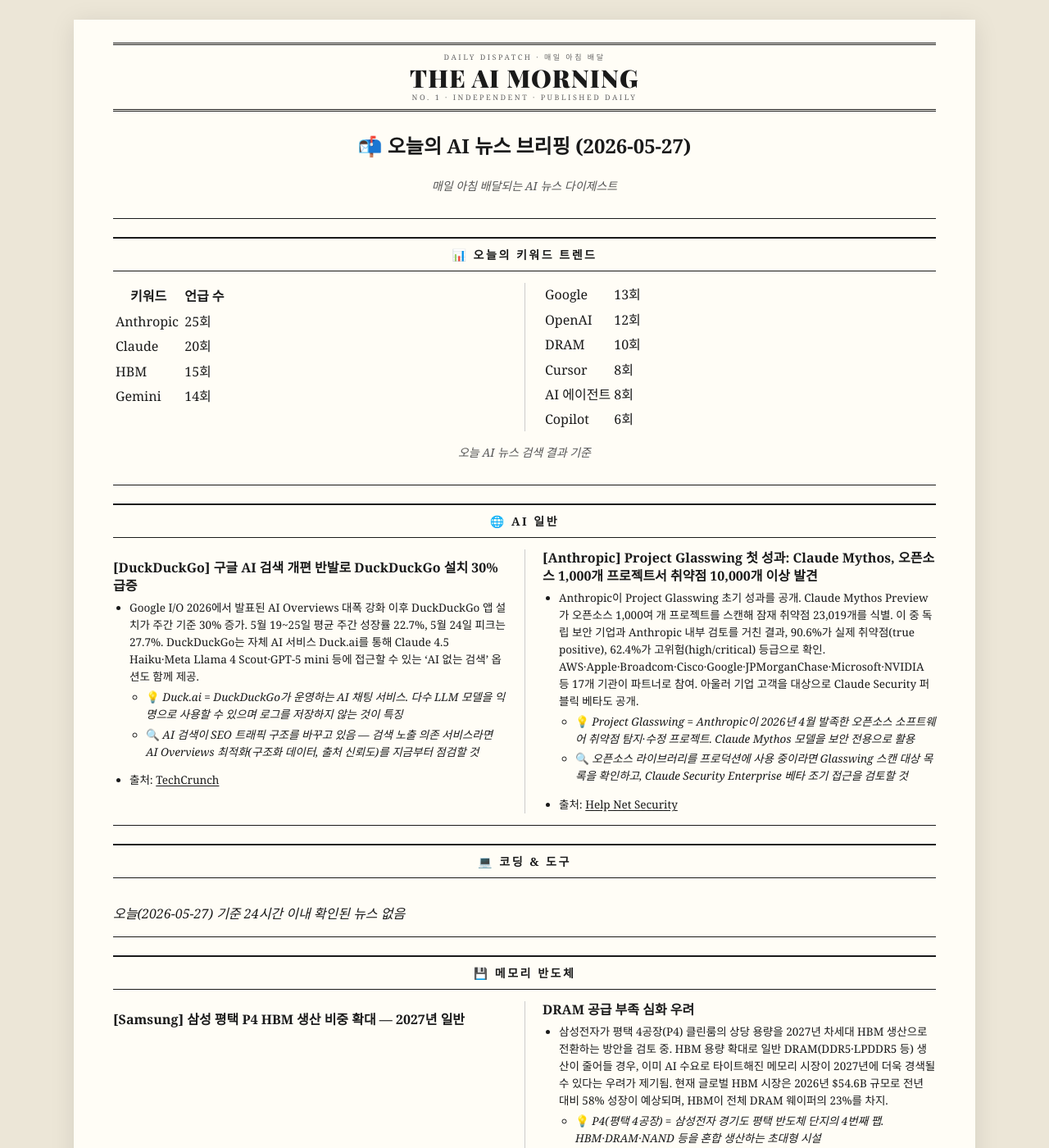
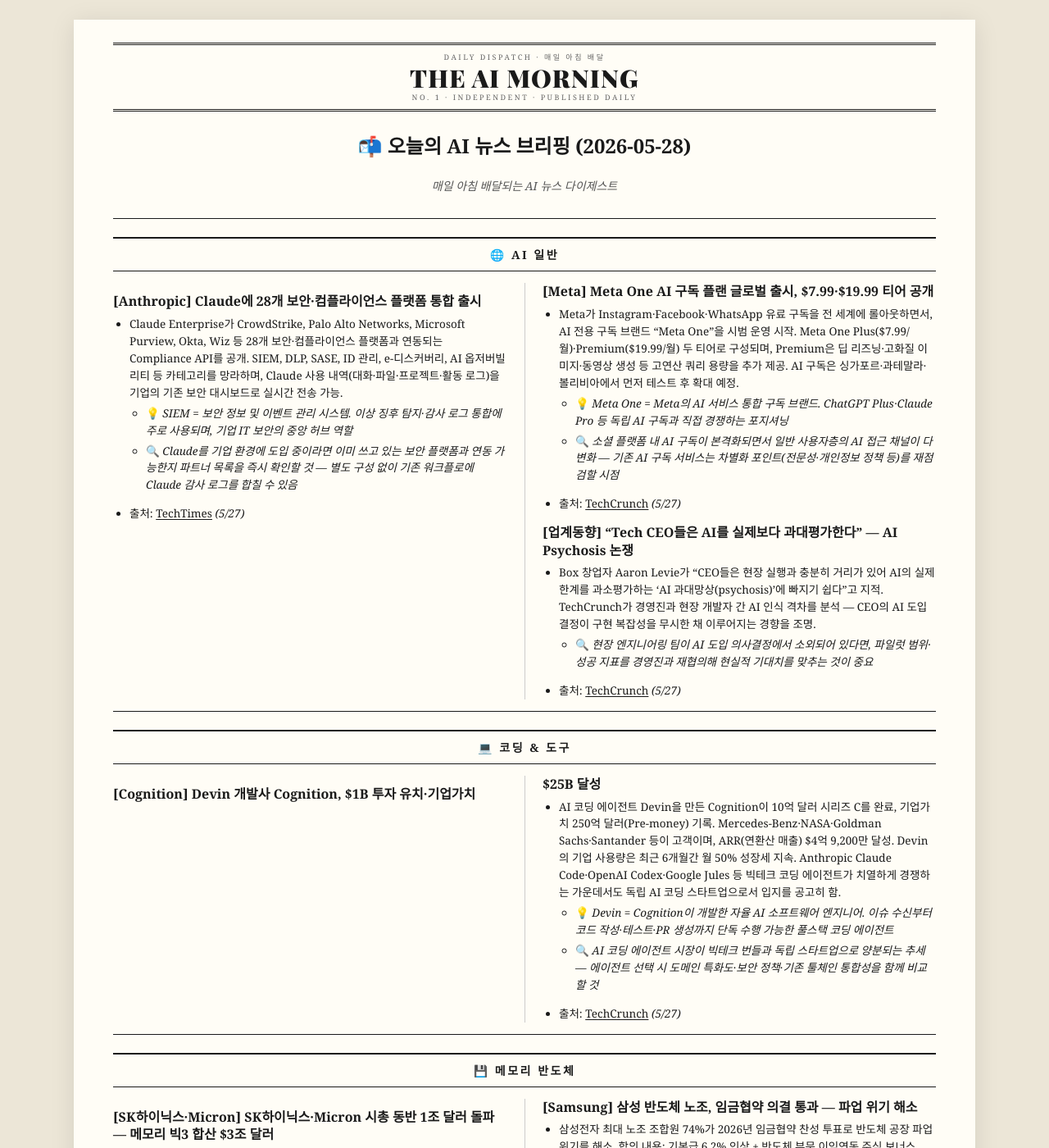
Before and after one commit to kimjans/daily-news, a Jekyll site: the page built from index.md, in a window 1280 px wide and 1400 px high. Shown: the whole window at 82% size. Built offline with Jekyll 4.4.1, drawn with Linux system fonts in a browser that asks for light colours; some of the changed text lies outside the part shown.

Commit message:
daily news: 2026-05-28

```diff
--- a/index.md
+++ b/index.md
@@ -3,57 +3,51 @@ layout: default
 title: The AI Morning
 ---
 
-# 📬 오늘의 AI 뉴스 브리핑 (2026-05-27)
+# 📬 오늘의 AI 뉴스 브리핑 (2026-05-28)
 
 > 매일 아침 배달되는 AI 뉴스 다이제스트
 
 ---
 
-## 📊 오늘의 키워드 트렌드
-
-| 키워드 | 언급 수 |
-|--------|--------|
-| Anthropic | 25회 |
-| Claude | 20회 |
-| HBM | 15회 |
-| Gemini | 14회 |
-| Google | 13회 |
-| OpenAI | 12회 |
-| DRAM | 10회 |
-| Cursor | 8회 |
-| AI 에이전트 | 8회 |
-| Copilot | 6회 |
-
-> 오늘 AI 뉴스 검색 결과 기준
-
----
-
 ## 🌐 AI 일반
 
-### **[DuckDuckGo]** 구글 AI 검색 개편 반발로 DuckDuckGo 설치 30% 급증
-- Google I/O 2026에서 발표된 AI Overviews 대폭 강화 이후 DuckDuckGo 앱 설치가 주간 기준 30% 증가. 5월 19~25일 평균 주간 성장률 22.7%, 5월 24일 피크는 27.7%. DuckDuckGo는 자체 AI 서비스 Duck.ai를 통해 Claude 4.5 Haiku·Meta Llama 4 Scout·GPT-5 mini 등에 접근할 수 있는 'AI 없는 검색' 옵션도 함께 제공.
-  - 💡 *Duck.ai = DuckDuckGo가 운영하는 AI 채팅 서비스. 다수 LLM 모델을 익명으로 사용할 수 있으며 로그를 저장하지 않는 것이 특징*
-  - 🔍 *AI 검색이 SEO 트래픽 구조를 바꾸고 있음 — 검색 노출 의존 서비스라면 AI Overviews 최적화(구조화 데이터, 출처 신뢰도)를 지금부터 점검할 것*
-- 출처: [TechCrunch](https://techcrunch.com/2026/05/26/duckduckgo-installs-are-up-30-as-users-reject-being-force-fed-googles-ai-search/)
+### **[Anthropic]** Claude에 28개 보안·컴플라이언스 플랫폼 통합 출시
+- Claude Enterprise가 CrowdStrike, Palo Alto Networks, Microsoft Purview, Okta, Wiz 등 28개 보안·컴플라이언스 플랫폼과 연동되는 Compliance API를 공개. SIEM, DLP, SASE, ID 관리, e-디스커버리, AI 옵저버빌리티 등 카테고리를 망라하며, Claude 사용 내역(대화·파일·프로젝트·활동 로그)을 기업의 기존 보안 대시보드로 실시간 전송 가능.
+  - 💡 *SIEM = 보안 정보 및 이벤트 관리 시스템. 이상 징후 탐지·감사 로그 통합에 주로 사용되며, 기업 IT 보안의 중앙 허브 역할*
+  - 🔍 *Claude를 기업 환경에 도입 중이라면 이미 쓰고 있는 보안 플랫폼과 연동 가능한지 파트너 목록을 즉시 확인할 것 — 별도 구성 없이 기존 워크플로에 Claude 감사 로그를 합칠 수 있음*
+- 출처: [TechTimes](https://www.techtimes.com/articles/317272/20260527/claude-enterprise-security-integrations-28-vendors-now-route-ai-activity-existing-siem-dlp-tools.htm) *(5/27)*
 
-### **[Anthropic]** Project Glasswing 첫 성과: Claude Mythos, 오픈소스 1,000개 프로젝트서 취약점 10,000개 이상 발견
-- Anthropic이 Project Glasswing 초기 성과를 공개. Claude Mythos Preview가 오픈소스 1,000여 개 프로젝트를 스캔해 잠재 취약점 23,019개를 식별. 이 중 독립 보안 기업과 Anthropic 내부 검토를 거친 결과, 90.6%가 실제 취약점(true positive), 62.4%가 고위험(high/critical) 등급으로 확인. AWS·Apple·Broadcom·Cisco·Google·JPMorganChase·Microsoft·NVIDIA 등 17개 기관이 파트너로 참여. 아울러 기업 고객을 대상으로 Claude Security 퍼블릭 베타도 공개.
-  - 💡 *Project Glasswing = Anthropic이 2026년 4월 발족한 오픈소스 소프트웨어 취약점 탐지·수정 프로젝트. Claude Mythos 모델을 보안 전용으로 활용*
-  - 🔍 *오픈소스 라이브러리를 프로덕션에 사용 중이라면 Glasswing 스캔 대상 목록을 확인하고, Claude Security Enterprise 베타 조기 접근을 검토할 것*
-- 출처: [Help Net Security](https://www.helpnetsecurity.com/2026/05/26/anthropic-project-glasswing-update/)
+### **[Meta]** Meta One AI 구독 플랜 글로벌 출시, $7.99·$19.99 티어 공개
+- Meta가 Instagram·Facebook·WhatsApp 유료 구독을 전 세계에 롤아웃하면서, AI 전용 구독 브랜드 "Meta One"을 시범 운영 시작. Meta One Plus($7.99/월)·Premium($19.99/월) 두 티어로 구성되며, Premium은 딥 리즈닝·고화질 이미지·동영상 생성 등 고연산 쿼리 용량을 추가 제공. AI 구독은 싱가포르·과테말라·볼리비아에서 먼저 테스트 후 확대 예정.
+  - 💡 *Meta One = Meta의 AI 서비스 통합 구독 브랜드. ChatGPT Plus·Claude Pro 등 독립 AI 구독과 직접 경쟁하는 포지셔닝*
+  - 🔍 *소셜 플랫폼 내 AI 구독이 본격화되면서 일반 사용자층의 AI 접근 채널이 다변화 — 기존 AI 구독 서비스는 차별화 포인트(전문성·개인정보 정책 등)를 재점검할 시점*
+- 출처: [TechCrunch](https://techcrunch.com/2026/05/27/meta-officially-launches-instagram-facebook-and-whatsapp-subscriptions-with-more-to-come-including-ai-plans/) *(5/27)*
+
+### **[업계동향]** "Tech CEO들은 AI를 실제보다 과대평가한다" — AI Psychosis 논쟁
+- Box 창업자 Aaron Levie가 "CEO들은 현장 실행과 충분히 거리가 있어 AI의 실제 한계를 과소평가하는 'AI 과대망상(psychosis)'에 빠지기 쉽다"고 지적. TechCrunch가 경영진과 현장 개발자 간 AI 인식 격차를 분석 — CEO의 AI 도입 결정이 구현 복잡성을 무시한 채 이루어지는 경향을 조명.
+  - 🔍 *현장 엔지니어링 팀이 AI 도입 의사결정에서 소외되어 있다면, 파일럿 범위·성공 지표를 경영진과 재협의해 현실적 기대치를 맞추는 것이 중요*
+- 출처: [TechCrunch](https://techcrunch.com/2026/05/27/tech-ceos-are-apparently-suffering-from-ai-psychosis/) *(5/27)*
 
 ---
 
 ## 💻 코딩 & 도구
 
-*오늘(2026-05-27) 기준 24시간 이내 확인된 뉴스 없음*
+### **[Cognition]** Devin 개발사 Cognition, $1B 투자 유치·기업가치 $25B 달성
+- AI 코딩 에이전트 Devin을 만든 Cognition이 10억 달러 시리즈 C를 완료, 기업가치 250억 달러(Pre-money) 기록. Mercedes-Benz·NASA·Goldman Sachs·Santander 등이 고객이며, ARR(연환산 매출) $4억 9,200만 달성. Devin의 기업 사용량은 최근 6개월간 월 50% 성장세 지속. Anthropic Claude Code·OpenAI Codex·Google Jules 등 빅테크 코딩 에이전트가 치열하게 경쟁하는 가운데서도 독립 AI 코딩 스타트업으로서 입지를 공고히 함.
+  - 💡 *Devin = Cognition이 개발한 자율 AI 소프트웨어 엔지니어. 이슈 수신부터 코드 작성·테스트·PR 생성까지 단독 수행 가능한 풀스택 코딩 에이전트*
+  - 🔍 *AI 코딩 에이전트 시장이 빅테크 번들과 독립 스타트업으로 양분되는 추세 — 에이전트 선택 시 도메인 특화도·보안 정책·기존 툴체인 통합성을 함께 비교할 것*
+- 출처: [TechCrunch](https://techcrunch.com/2026/05/27/ai-coding-startup-cognition-raises-1b-at-25b-pre-money-valuation/) *(5/27)*
 
 ---
 
 ## 💾 메모리 반도체
 
-### **[Samsung]** 삼성 평택 P4 HBM 생산 비중 확대 — 2027년 일반 DRAM 공급 부족 심화 우려
-- 삼성전자가 평택 4공장(P4) 클린룸의 상당 용량을 2027년 차세대 HBM 생산으로 전환하는 방안을 검토 중. HBM 용량 확대로 일반 DRAM(DDR5·LPDDR5 등) 생산이 줄어들 경우, 이미 AI 수요로 타이트해진 메모리 시장이 2027년에 더욱 경색될 수 있다는 우려가 제기됨. 현재 글로벌 HBM 시장은 2026년 $54.6B 규모로 전년 대비 58% 성장이 예상되며, HBM이 전체 DRAM 웨이퍼의 23%를 차지.
-  - 💡 *P4(평택 4공장) = 삼성전자 경기도 평택 반도체 단지의 4번째 팹. HBM·DRAM·NAND 등을 혼합 생산하는 초대형 시설*
-  - 🔍 *HBM 쏠림으로 일반 DRAM 가격의 추가 상승 가능 — 서버·PC 메모리 조달 계획이 있다면 2027년 물량을 연내 선계약하는 것이 비용 측면에서 유리할 수 있음*
-- 출처: [Digitimes](https://www.digitimes.com/news/a20260526VL205/samsung-hbm-dram-2027-capacity.html)
+### **[SK하이닉스·Micron]** SK하이닉스·Micron 시총 동반 1조 달러 돌파 — 메모리 빅3 합산 $3조 달러
+- SK하이닉스 주가가 5월 27일 최대 11% 급등하며 시총 1조 달러를 돌파, 삼성전자(5월 초)·Micron에 이어 메모리 빅3 모두 조 단위 클럽 진입. SK하이닉스 주가는 2026년 연초 대비 250% 상승. 2026년 전체 HBM 생산량은 이미 완판 상태이며, SK하이닉스가 NVIDIA Rubin 플랫폼의 HBM4를 약 70% 공급할 것으로 추산.
+  - 🔍 *메모리 빅3 합산 시총 $3조 달러는 AI 인프라 투자가 반도체 밸류에이션을 구조적으로 재편했음을 보여줌 — HBM 완판 기조가 지속되므로 서버 메모리 조달 계획을 조기에 확정하는 것이 비용 절감에 유리*
+- 출처: [Bloomberg](https://www.bloomberg.com/news/articles/2026-05-27/sk-hynix-joins-1-trillion-club-on-ai-memory-chip-dominance) *(5/27)*
+
+### **[Samsung]** 삼성 반도체 노조, 임금협약 의결 통과 — 파업 위기 해소
+- 삼성전자 최대 노조 조합원 74%가 2026년 임금협약 찬성 투표로 반도체 공장 파업 위기를 해소. 합의 내용: 기본급 6.2% 인상 + 반도체 부문 이익연동 주식 보너스 10.5%. Bloomberg 추산 기준 총 보너스 풀 약 40조 원(약 266억 달러)규모. 파업 발생 시 HBM·DRAM 글로벌 공급망 차질 우려가 일단 제거됨.
+  - 🔍 *단기 메모리 공급 불안 요인 해소 — 다만 고임금 부담이 삼성 원가 구조에 영향을 줄 수 있어 하반기 DRAM·HBM 가격 협상에서 삼성의 강경 기조를 주시할 것*
+- 출처: [Bloomberg](https://www.bloomberg.com/news/articles/2026-05-27/samsung-union-votes-in-favor-of-deal-averting-chip-plant-strike) *(5/27)*
```
Also changed, not shown: news/2026-05-27.md (added, +55 -0 lines).
